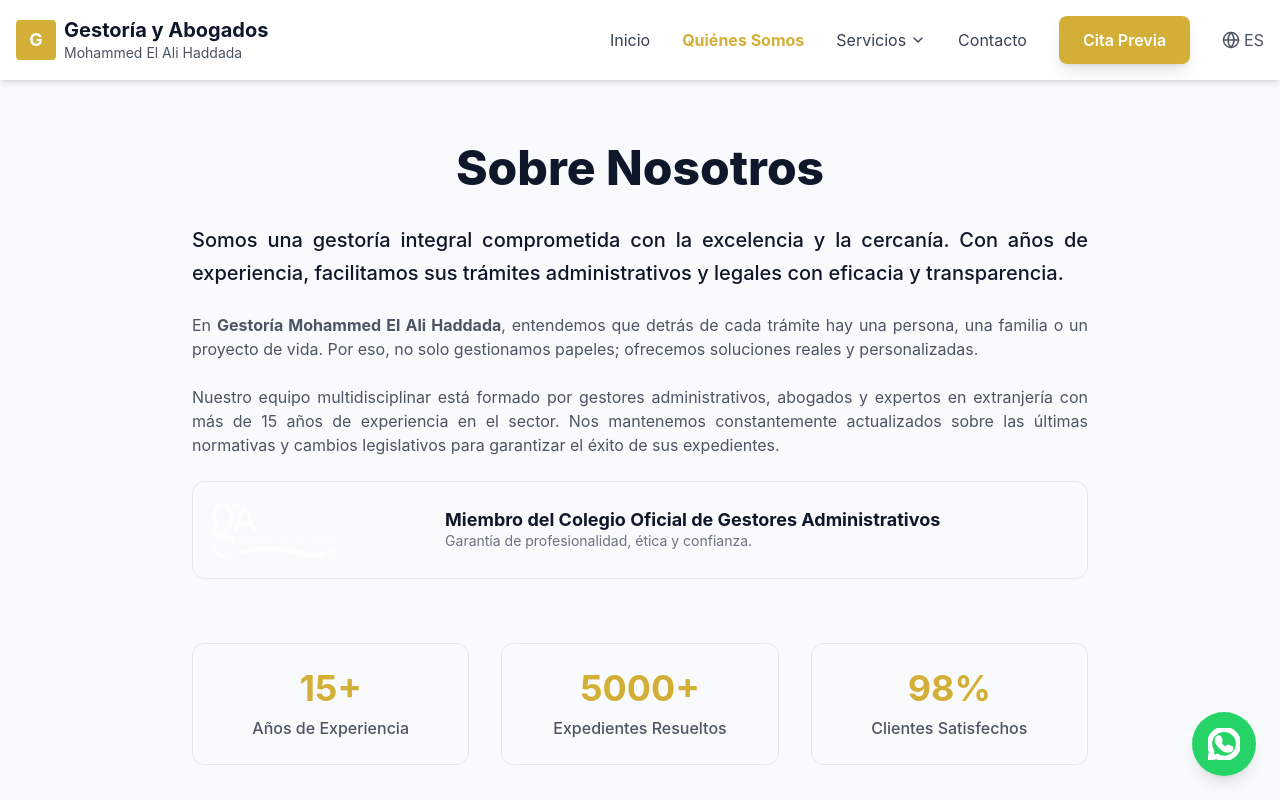
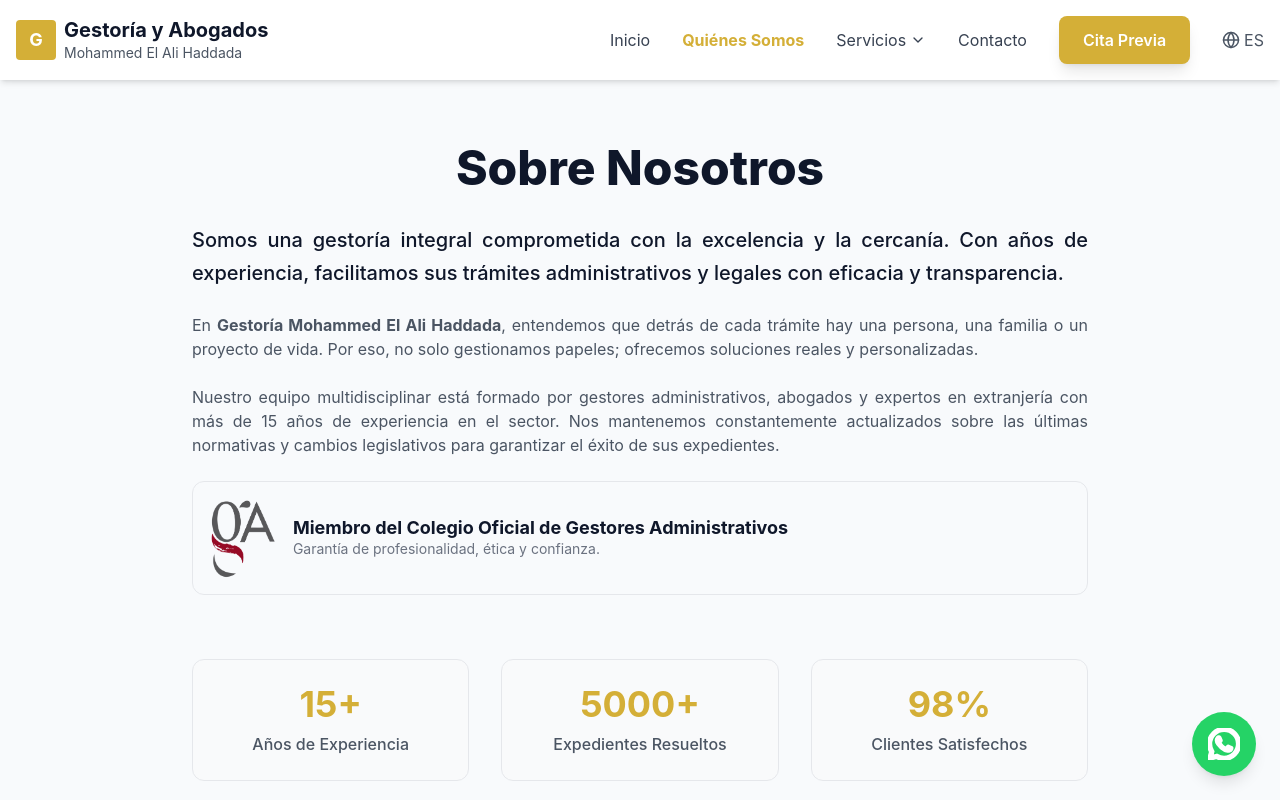
Before and after one commit to Mouriri/gestor-a-, a React (Vite) app: page /about in a window 1280 px wide. Shown: the top 800 px of the page. Built offline with nearby package versions, Linux system fonts and the light colour scheme.

Commit message:
update logo in about page

```diff
--- a/src/pages/About.jsx
+++ b/src/pages/About.jsx
@@ -22,7 +22,7 @@ const About = () => {
                         </p>
 
                         <div className="flex items-center gap-4 bg-primary/5 p-4 rounded-xl border border-primary/10 mt-8 not-prose">
-                            <img src="/logo-colegio.png" alt="Colegio Oficial de Gestores" className="h-16 w-auto object-contain filter grayscale opacity-80" />
+                            <img src="/logo-gestores-oa.png" alt="Colegio Oficial de Gestores" className="h-20 w-auto object-contain" />
                             <div>
                                 <h4 className="font-bold text-primary text-lg leading-tight">Miembro del Colegio Oficial de Gestores Administrativos</h4>
                                 <p className="text-sm text-gray-500">Garantía de profesionalidad, ética y confianza.</p>
```
Also changed, not shown: public/logo-gestores-oa.png (added).
